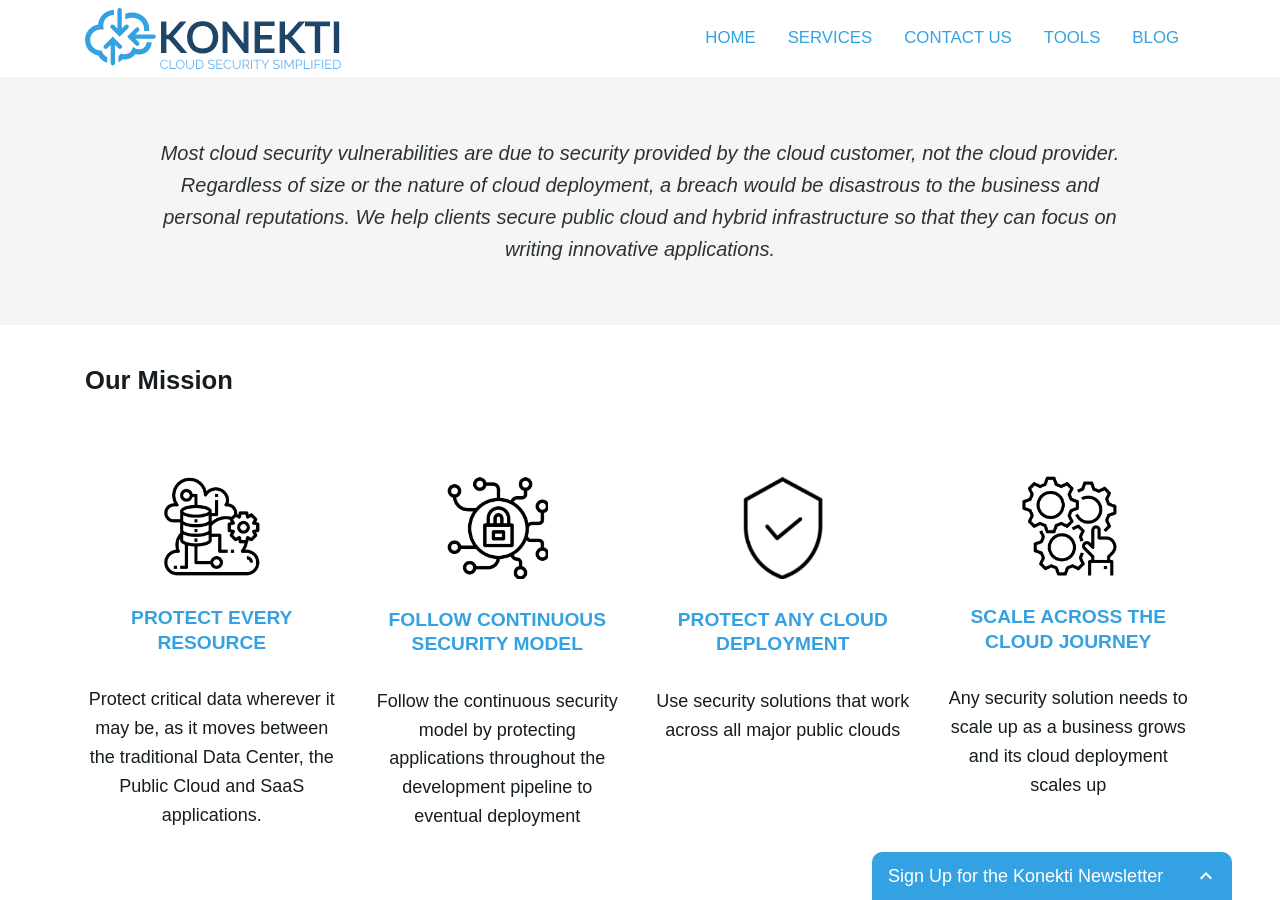
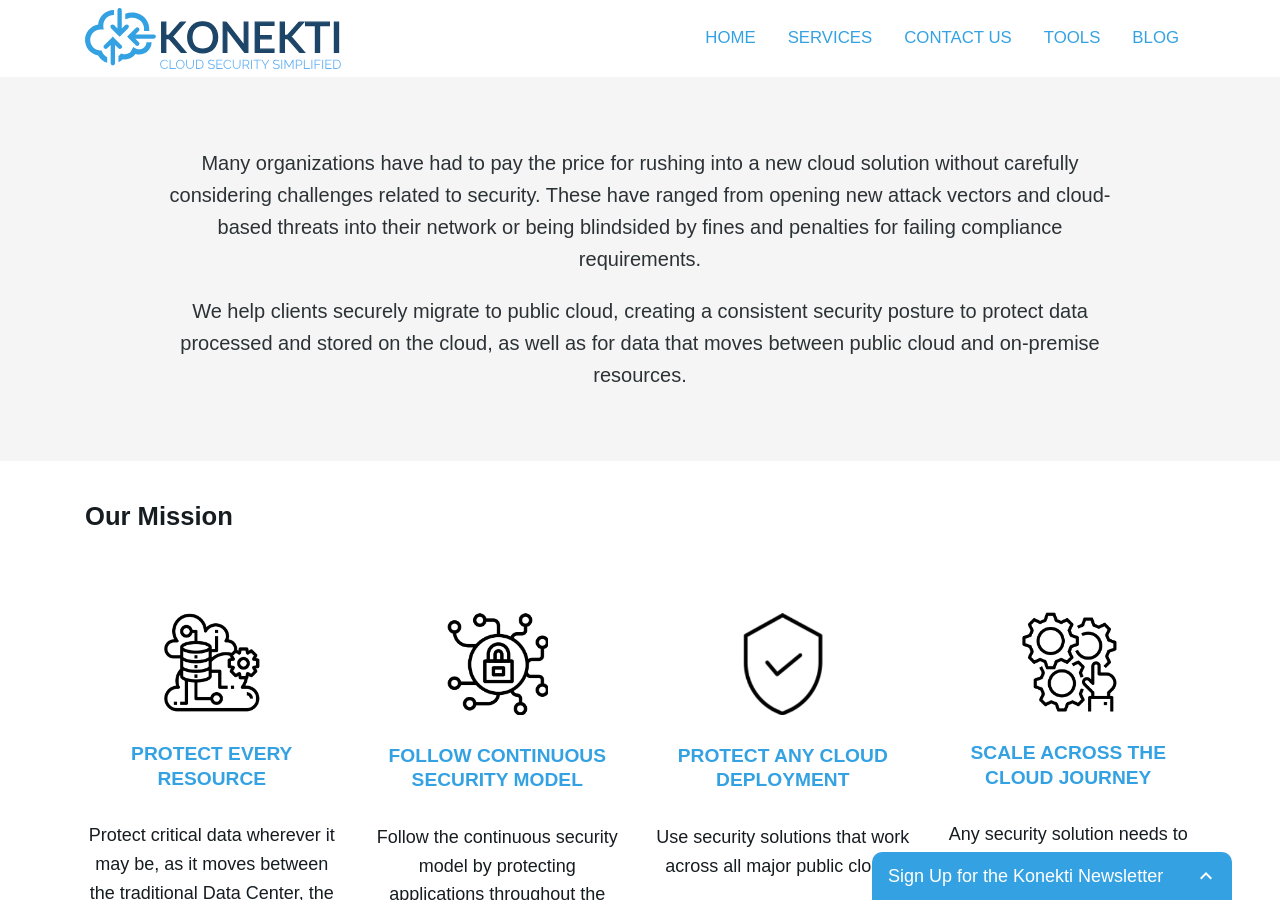
Before and after one commit to konekti/jeffbrl.github.io, a Jekyll site: the page built from _pages/index.md, in a window 1280 px wide and 900 px high. Built offline with Jekyll 4.4.1, drawn with Linux system fonts in a browser that asks for light colours; nearby versions of some CDN libraries.

Commit message:
edit intro section

```diff
--- /dev/null
+++ b/_data/intro.yml
@@ -0,0 +1,4 @@
+contents: |
+  Many organizations have had to pay the price for rushing into a new cloud solution without carefully considering challenges related to security. These have ranged from opening new attack vectors and cloud-based threats into their network or being blindsided by fines and penalties for failing compliance requirements.
+
+  We help clients securely migrate to public cloud, creating a consistent security posture to protect data processed and stored on the cloud, as well as for data that moves between public cloud and on-premise resources.
--- a/_includes/sections/intro.html
+++ b/_includes/sections/intro.html
@@ -1,6 +1,8 @@
 <section class='intro' id='home'>
   <div class = 'container pa'>
     <!-- <h1 class = 'center'>Cloud Security Simplified</h1> -->
-    <p class = 'mute pb-1 pt-1 center'><i>Most cloud security vulnerabilities are due to security provided by the cloud customer, not the cloud provider. Regardless of size or the nature of cloud deployment, a breach would be disastrous to the business and personal reputations. We help clients secure public cloud and hybrid infrastructure so that they can focus on writing innovative applications.</i></p>
+    <div class = 'pb-1 pt-1 center'>
+      {{ site.data.intro.contents | markdownify }}
+    </div>
   </div>
 </section>
```
